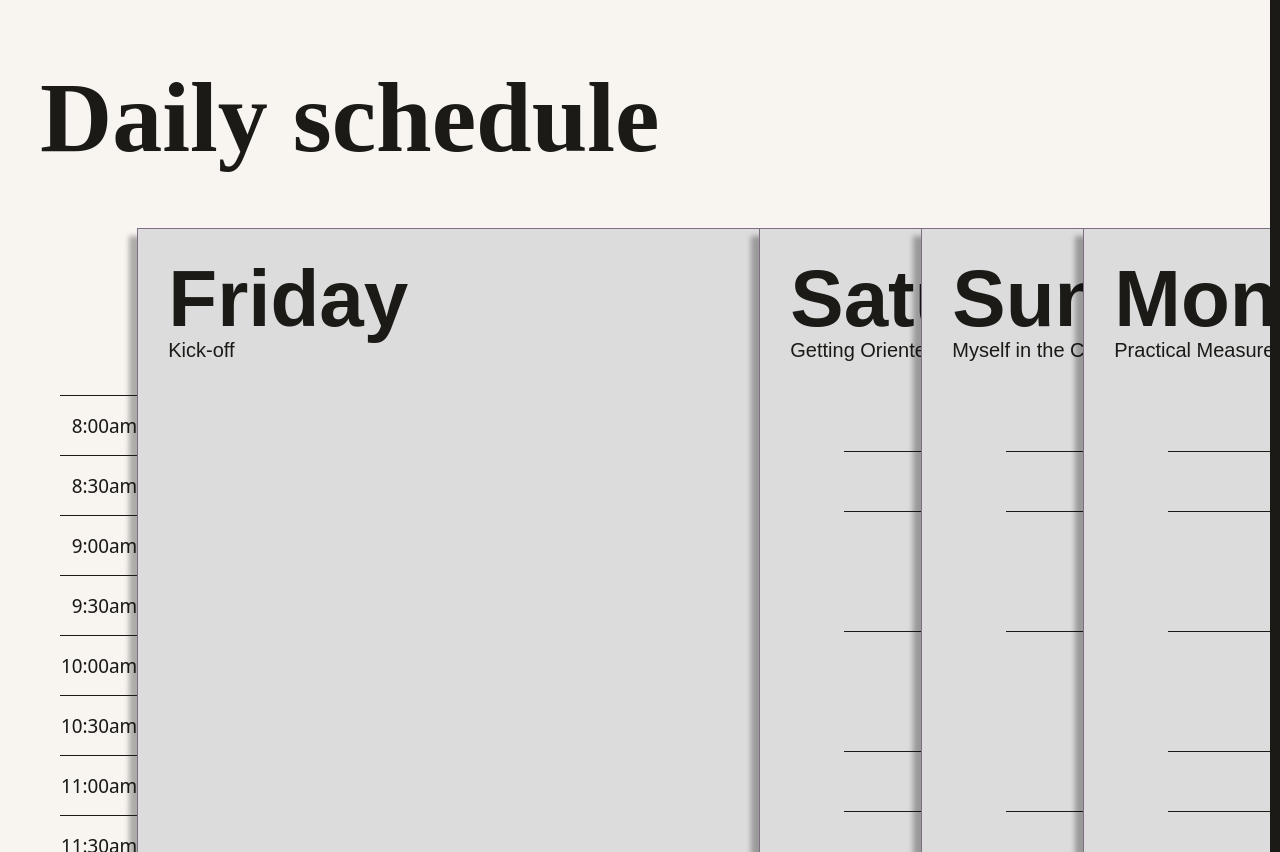
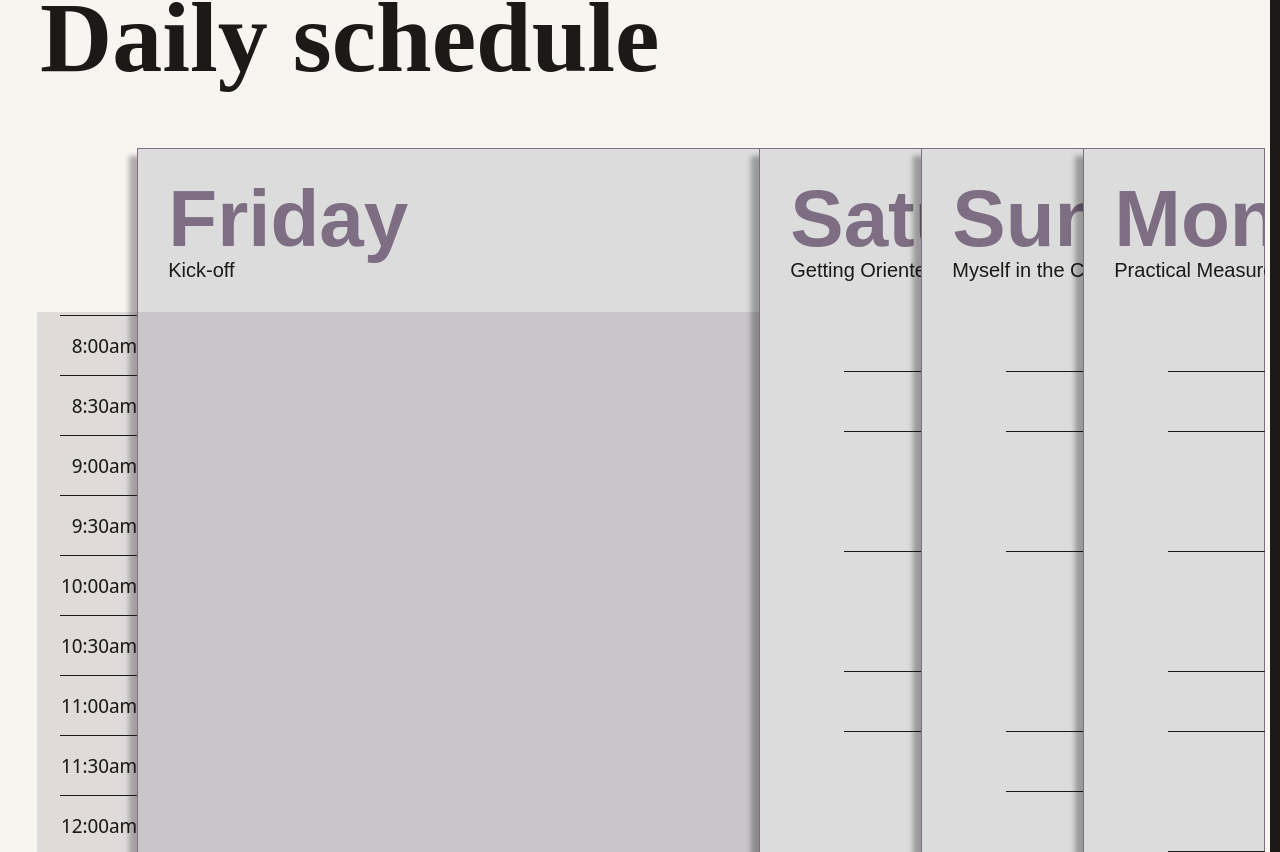
Before and after one commit to myra-grace/Destined, a React (Create React App) app: page / in a window 1280 px wide. Shown: the part 628-1480 px from the top of the page. Built offline with nearby package versions, Linux system fonts and the light colour scheme; a web font is replaced by a local one.

Commit message:
accordion tweaks

```diff
--- a/public/index.html
+++ b/public/index.html
@@ -7,11 +7,11 @@
     <meta name="theme-color" content="#000000" />
     <meta
       name="description"
-      content="Web site created using create-react-app"
+      content="October 2023 youth retreat"
     />
     <link rel="apple-touch-icon" href="%PUBLIC_URL%/logo192.png" />
     <link rel="manifest" href="%PUBLIC_URL%/manifest.json" />
-    <title>React App</title>
+    <title>Destined</title>
   </head>
   <body class="color-profile-main">
     <div id="root" class="color-profile-main"></div>
--- a/src/components/Accordion.jsx
+++ b/src/components/Accordion.jsx
@@ -2,14 +2,30 @@ import '../styles/components/accordion.scss'
 import { useState } from "react";
 
 export function Accordion(props) {
-    const { title, subtitle, content, open } = props;
+    const { id, title, subtitle, content, open, parent } = props;
     const [ expand, setExpand ] = useState(open);
 
-    const toggleExpand = () => setExpand((prevExpand) => !prevExpand);
+    function toggleExpand() {
+        if (parent) {
+            const parentElement = document.querySelector(`[data-accordion-parent="${parent}"]`);
+            const childAccordions = parentElement.querySelectorAll('[data-id]');
+
+            childAccordions.forEach(accordion => {
+                console.log("accordion: ", accordion);
+                if (accordion.dataset.id == id) {
+                    accordion.dataset.state = 'open';
+                } else {
+                    accordion.dataset.state = 'close';
+                }
+            });
+        } else {
+            setExpand((prevExpand) => !prevExpand);
+        }
+    }
 
     return (
-        <div aria-label={title + ' schedule'} className='accordion__details' onClick={ toggleExpand }>
-            <div className='accordion__inner' data-state={ expand ? 'open' : 'close' }>
+        <div aria-label={ title + ' schedule' } className='accordion__details' onClick={ toggleExpand }>
+            <div className='accordion__inner' data-id={ id } data-state={ expand ? 'open' : 'close' }>
                 <h3 className='accordion__title'>{ title }</h3>
                 {subtitle ? <span className='accordion__subtitle'>{ subtitle }</span> : null}
                 <div className='accordion__content'>
--- a/src/components/Schedule.jsx
+++ b/src/components/Schedule.jsx
@@ -24,7 +24,7 @@ export function Schedule() {
             <SessionItem time="9:00am to 10:00am" title="Breakfast" slotFill={ 2 }/>
             <SessionItem time="10:00am to 11:00am" facilitator="Lyle Fajilagot & *" title="Where am I?" slotFill={ 2 }/>
             <SessionItem time="11:00am to 11:30am"/>
-            <SessionItem time="11:30am to 1:00pm" facilitator="Marc Lovem" title="Butterfly effect" slotFill={ 3 }/>
+            <SessionItem time="11:30am to 1:00pm" facilitator="Marc Lovem" title="Butterfly effect" slotFill={ 3 } link="/sessions#butterfly-effect"/>
             <SessionItem time="1:00pm to 1:30pm"/>
             <SessionItem time="1:30pm to 2:30pm" title="Lunch" slotFill={ 2 }/>
             <SessionItem time="2:30pm to 3:00pm" title="Nature walk"/>
@@ -116,11 +116,11 @@ export function Schedule() {
                     <span>11:00pm</span>
                 </div>
 
-                <div className='schedule__details-wrapper'>
-                    <Accordion title='Friday' subtitle='Kick-off' content={ fridayContent } open={ true }/>
-                    <Accordion title='Saturday' subtitle='Getting Oriented' content={ saturdayContent }/>
-                    <Accordion title='Sunday' subtitle='Myself in the Community' content={ sundayContent }/>
-                    <Accordion title='Monday' subtitle='Practical Measures' content={ mondayContent } open={ true }/>
+                <div className='schedule__details-wrapper' data-accordion-parent="schedule">
+                    <Accordion title='Friday' id="friday" subtitle='Kick-off' content={ fridayContent } open={ true } parent="schedule"/>
+                    <Accordion title='Saturday' id='saturday' subtitle='Getting Oriented' content={ saturdayContent } parent="schedule"/>
+                    <Accordion title='Sunday' id='sunday' subtitle='Myself in the Community' content={ sundayContent } parent="schedule"/>
+                    <Accordion title='Monday' id='monday' subtitle='Practical Measures' content={ mondayContent } parent="schedule"/>
                 </div>
             </div>
         </div>
--- a/src/components/SessionItem.jsx
+++ b/src/components/SessionItem.jsx
@@ -1,14 +1,26 @@
+import { Link } from 'react-router-dom';
 import '../styles/components/session-item.scss';
 
 export function SessionItem(props) {
-    const { time, facilitator, title, slotFill } = props;
+    const { time, facilitator, title, slotFill, link } = props;
     const calculatedFill = "calc(3rem * " + slotFill + ")";
 
     return (
         <div className='session-item__wrapper' style={ slotFill ? { height: calculatedFill } : null }>
-            <span aria-label='time' className='hide'>{ time }</span>
-            <span aria-label='facilitator'>{ facilitator }</span>
-            <h2>{ title }</h2>
+            { link ?
+                <Link className='session-item__link link link--hover-underline' to={ link }>
+                    <span aria-label='time' className='hide'>{ time }</span>
+                    <span aria-label='facilitator'>{ facilitator }</span>
+                    <h2>{ title }</h2>
+                </Link>
+            :
+                <>
+                    <span aria-label='time' className='hide'>{ time }</span>
+                    <span aria-label='facilitator'>{ facilitator }</span>
+                    <h2>{ title }</h2>
+                </>
+            }
+
         </div>
     )
 }
--- a/src/pages/Home.jsx
+++ b/src/pages/Home.jsx
@@ -27,9 +27,8 @@ export function Home() {
 
             <Schedule />
 
-            {/* Images here */}
-
             {/* Icons w/ text locations w/ pin link */}
+            <div>Icons w/ text component here</div>
         </>
     )
 }
--- a/src/styles/components/accordion.scss
+++ b/src/styles/components/accordion.scss
@@ -15,7 +15,7 @@
     }
 
     &__inner {
-        max-width: calc((100vw - 60vw) / 3);
+        max-width: calc((100vw - 65vw) / 3);
         transition: 0.2s;
 
         @media screen and (min-width: $desktop) {
@@ -24,12 +24,18 @@
 
         // ===== OPEN STATE =====
         &[data-state="open"] {
-            width: 60vw;
-            max-width: 60vw;
+            width: 65vw;
+            max-width: 65vw;
 
             @media screen and (min-width: $desktop) {
                 width: 50vw;
                 max-width: 50vw;
+            }
+
+            .session-item__wrapper {
+                &::after {
+                    opacity: 0.2;
+                }
             }
         }
     }
@@ -50,7 +56,7 @@
     }
 
     &__content {
-        width: calc(100vw / 2);
+        width: 60vw;
         margin: 0 1.5rem;
 
         @media screen and (min-width: $desktop) {
@@ -63,5 +69,14 @@
             @include base-font-size;
             font-family: "Noto Sans Display", sans-serif;
         }
+
+        .session-item__wrapper {
+            &:nth-child(odd)::after {
+                background-color: var(--primary);
+            }
+            &:nth-child(even)::after {
+                background-color: var(--secondary);
+            }
+        }
     }
 }
--- a/src/styles/components/main-nav.scss
+++ b/src/styles/components/main-nav.scss
@@ -20,6 +20,10 @@
         display: grid;
         place-items: center;
         list-style: none;
-        width: 8.2rem;
+        width: 4.2rem;
+
+        a:not(.type--accent) {
+            font-size: 1.2rem;
+        }
     }
 }
--- a/src/styles/components/schedule.scss
+++ b/src/styles/components/schedule.scss
@@ -5,7 +5,6 @@
 .schedule {
     &__wrapper {
         @include color-profile-tertiary;
-        @include standard-margin-top;
         @include standard-padding;
         @include container;
         max-width: 100%;
--- a/src/styles/components/session-item.scss
+++ b/src/styles/components/session-item.scss
@@ -16,17 +16,10 @@
             opacity: 0;
             width: 200vw;
             height: 100%;
-            background-color: var(--primary);
             position: absolute;
             margin: auto;
             top: 0;
             left: -100vw;
-        }
-
-        &:hover {
-            &::after {
-                opacity: 0.5;
-            }
         }
 
         span, h2 {
@@ -43,4 +36,13 @@
             border-bottom: none;
         }
     }
+
+    &__link.link.link--hover-underline {
+        display: block;
+        text-align: center;
+        text-decoration: none;
+        font-family: 'Noto Sans Display', sans-serif;
+        color: inherit;
+        z-index: 1;
+    }
 }
--- a/src/styles/typography.scss
+++ b/src/styles/typography.scss
@@ -63,6 +63,7 @@ h2 {
 
 h3 {
     font-size: 4rem;
+    color: var(--primary);
 }
 
 h4 {
```
